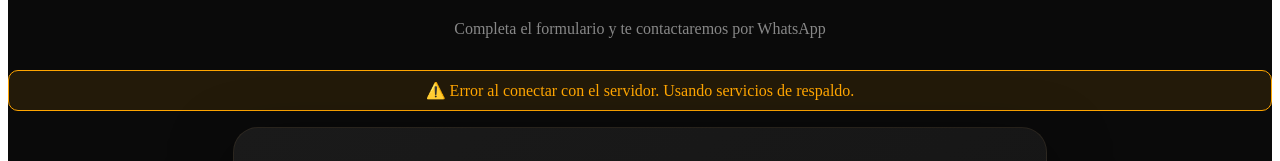
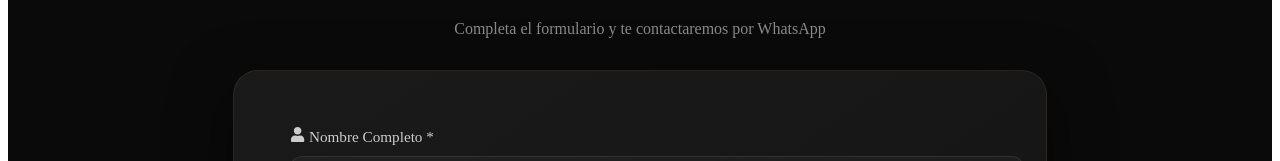
Before and after one commit to hweest/barberia-web, a React (Vite) app in the folder frontend/: page /reservar in a window 1280 px wide. Shown: the part 175-336 px from the top of the page. Built offline with nearby package versions, Linux system fonts and the light colour scheme; no server answers; the HTML template or start-up script is replaced by a standard one.

Commit message:
Arreglar selector de servicios actualizados

```diff
--- a/frontend/src/components/BookingForm.jsx
+++ b/frontend/src/components/BookingForm.jsx
@@ -14,7 +14,6 @@ function BookingForm() {
 
   const [services, setServices] = useState([]);
   const [loadingServices, setLoadingServices] = useState(true);
-  const [errorServices, setErrorServices] = useState("");
   const [formData, setFormData] = useState({
     nombre: "",
     telefono: "",
@@ -31,51 +30,29 @@ function BookingForm() {
   // ============================================
   // CARGAR SERVICIOS DESDE LA BASE DE DATOS
   // ============================================
-  useEffect(() => {
   const loadServices = async () => {
     try {
       setLoadingServices(true);
-        setErrorServices("");
-        console.log("🔄 Cargando servicios desde:", `${API_URL}/api/prices`);
-
+      console.log("🔄 Cargando servicios...");
       const response = await fetch(`${API_URL}/api/prices`);
       const data = await response.json();
 
-        console.log("📦 Respuesta de la API:", data);
+      console.log("📦 Servicios recibidos:", data);
 
       if (data.success) {
-          console.log(`✅ ${data.data.length} servicios cargados:`, data.data);
         setServices(data.data);
+        console.log(`✅ ${data.data.length} servicios cargados`);
       } else {
-          console.error("❌ Error en la respuesta:", data.message);
-          setErrorServices("Error al cargar los servicios: " + data.message);
-          // Usar servicios de respaldo si la API falla
-          setServices([
-            { servicio: "Corte de Cabello", precio: "S/ 40", icono: "✂️" },
-            { servicio: "Arreglo de Barba", precio: "S/ 30", icono: "🧔" },
-            { servicio: "Combo Completo", precio: "S/ 60", icono: "✨" },
-            { servicio: "Teñido", precio: "S/ 80", icono: "🎨" },
-            { servicio: "Ceremonia de Afeitado", precio: "S/ 50", icono: "🔥" },
-          ]);
+        console.error("❌ Error:", data.message);
       }
     } catch (err) {
       console.error("❌ Error al cargar servicios:", err);
-        setErrorServices(
-          "Error al conectar con el servidor. Usando servicios de respaldo.",
-        );
-        // Servicios de respaldo en caso de error de conexión
-        setServices([
-          { servicio: "Corte de Cabello", precio: "S/ 40", icono: "✂️" },
-          { servicio: "Arreglo de Barba", precio: "S/ 30", icono: "🧔" },
-          { servicio: "Combo Completo", precio: "S/ 60", icono: "✨" },
-          { servicio: "Teñido", precio: "S/ 80", icono: "🎨" },
-          { servicio: "Ceremonia de Afeitado", precio: "S/ 50", icono: "🔥" },
-        ]);
     } finally {
       setLoadingServices(false);
     }
   };
 
+  useEffect(() => {
     loadServices();
   }, []);
 
@@ -92,7 +69,6 @@ function BookingForm() {
     setError("");
 
     try {
-      // 1. Guardar la reserva en la base de datos
       const response = await fetch(`${API_URL}/api/bookings`, {
         method: "POST",
         headers: {
@@ -107,7 +83,6 @@ function BookingForm() {
         throw new Error(data.message || "Error al guardar la reserva");
       }
 
-      // 2. Abrir WhatsApp con el mensaje de confirmación
       const mensajeCliente = `📋 *NUEVA RESERVA - BARBERÍA*
 
 👤 *Nombre:* ${formData.nombre}
@@ -157,22 +132,6 @@ function BookingForm() {
         <p style={{ textAlign: "center", marginBottom: "2rem", color: "#888" }}>
           Completa el formulario y te contactaremos por WhatsApp
         </p>
-
-        {errorServices && (
-          <div
-            style={{
-              background: "rgba(255, 165, 0, 0.1)",
-              border: "1px solid #ffa500",
-              color: "#ffa500",
-              padding: "10px 15px",
-              borderRadius: "10px",
-              marginBottom: "1rem",
-              textAlign: "center",
-            }}
-          >
-            ⚠️ {errorServices}
-          </div>
-        )}
 
         <form onSubmit={handleSubmit} className="form-container">
           <div className="form-group">
```
Lines whose indentation alone changed are shown as unchanged.
